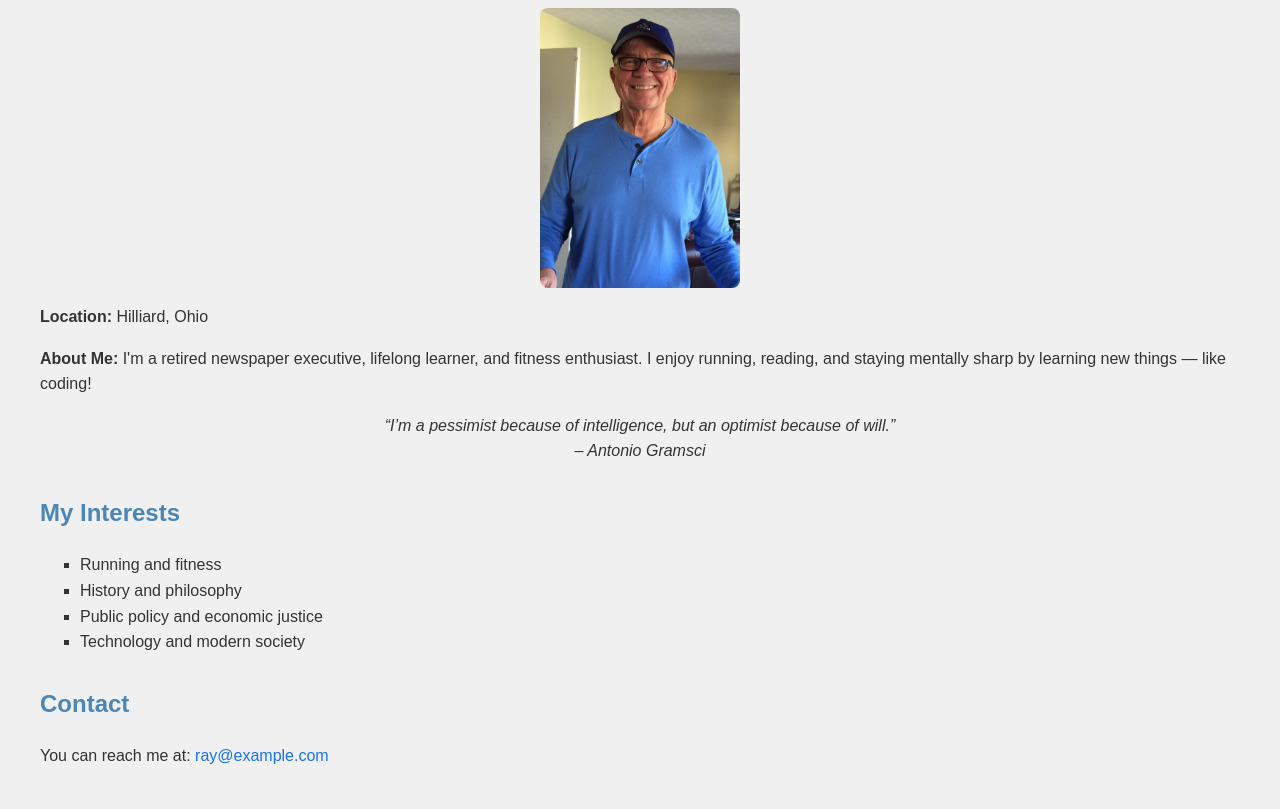
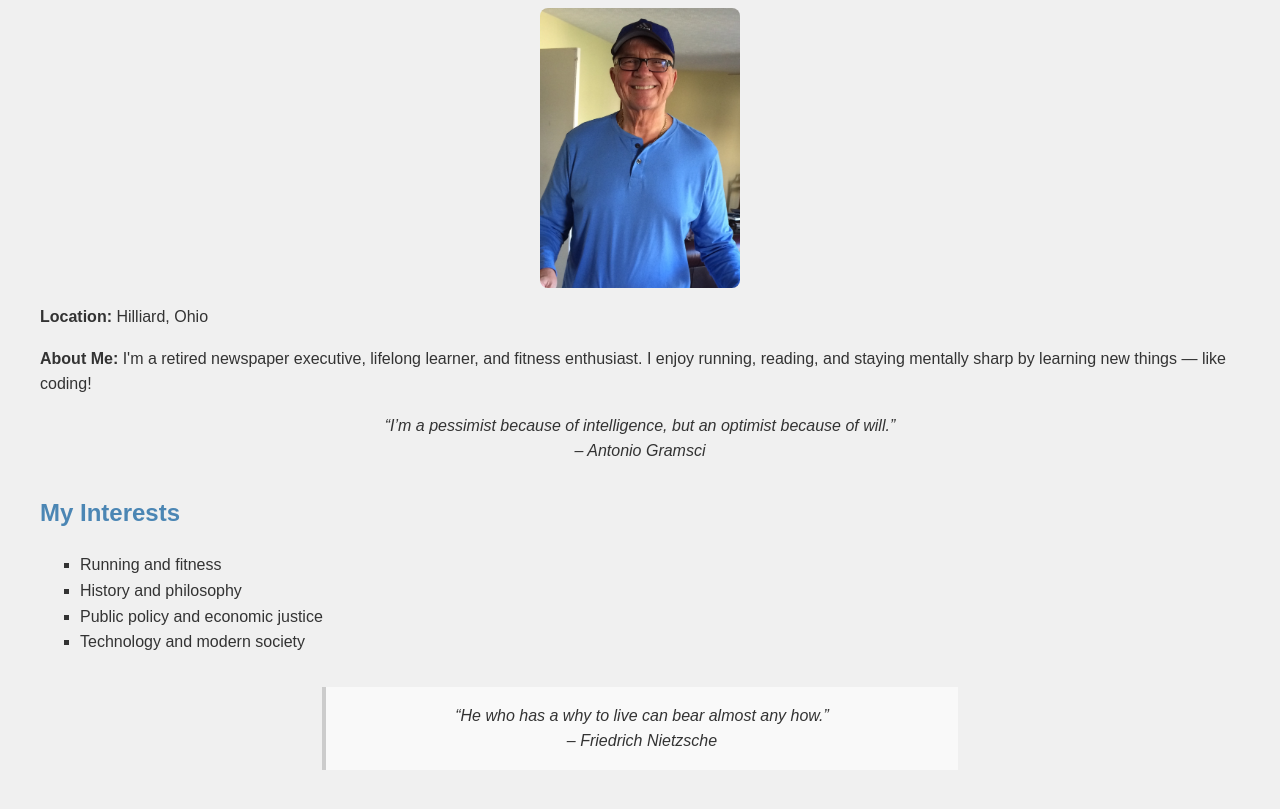
Before and after one commit to Warchant0331/Warchant0331.github.io, a plain HTML site: page index.html in a window 1280 px wide. Shown: the part 105-914 px from the top of the page. Drawn offline with Linux system fonts and the light colour scheme.

Commit message:
Update index.html

```diff
--- a/index.html
+++ b/index.html
@@ -49,8 +49,9 @@
     <li>Public policy and economic justice</li>
     <li>Technology and modern society</li>
   </ul>
-  <h2>Contact</h2>
-  <p>You can reach me at: <a href="mailto:ray@example.com">ray@example.com</a></p>
 
+<blockquote style="font-style: italic; border-left: 4px solid #ccc; margin: 2em auto; padding: 1em; max-width: 600px; background-color: #f9f9f9; text-align: center;">
+  “He who has a why to live can bear almost any how.”<br>– Friedrich Nietzsche
+</blockquote>
 </body>
 </html>
```
